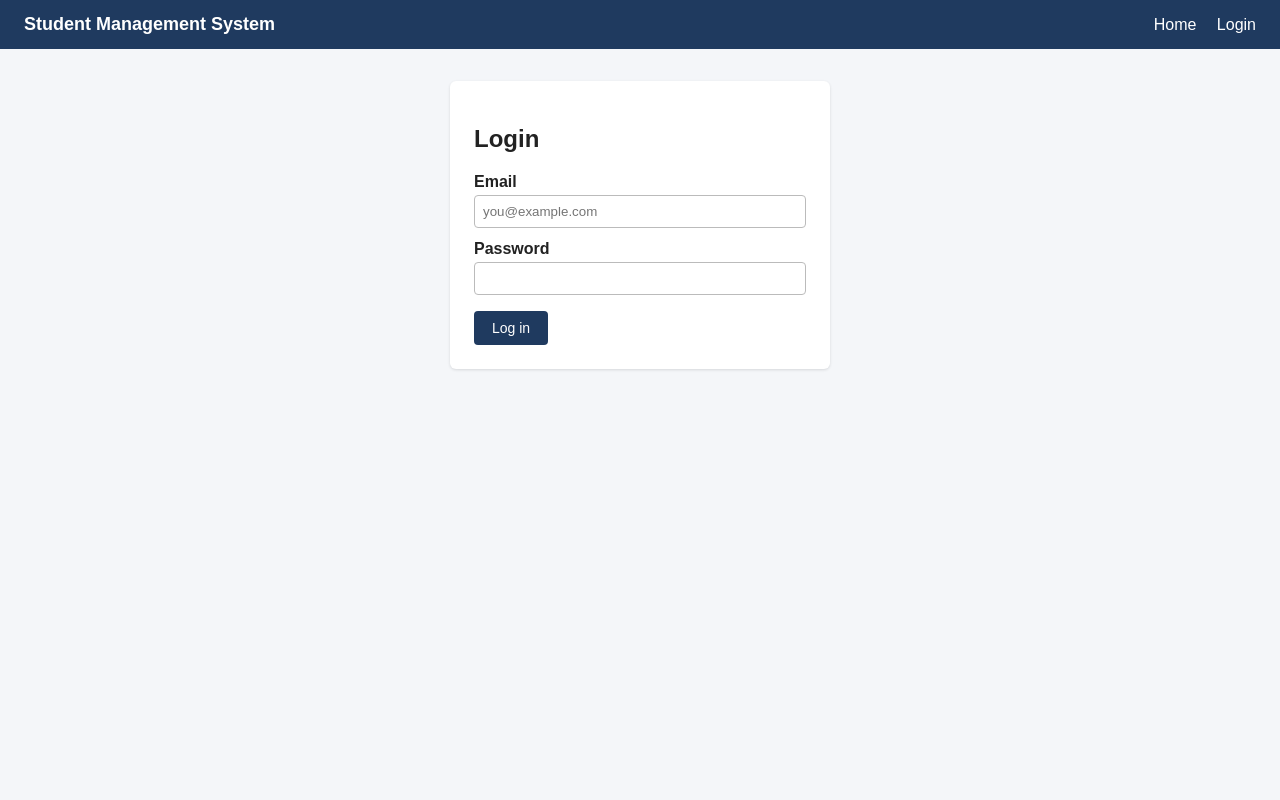
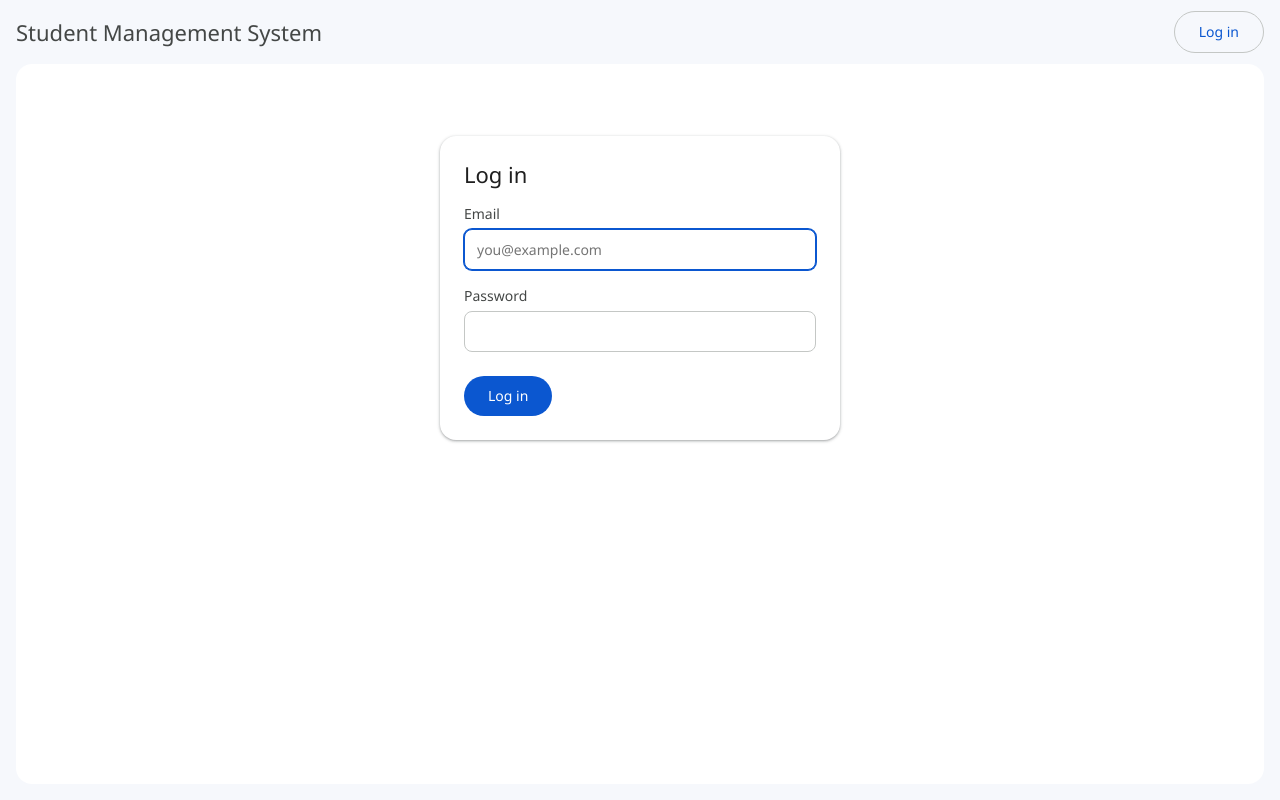
Before and after one commit to re-code1/laravel-capstone-2, a Laravel app: page /login in a window 1280 px wide. Run offline with Laravel 12, Linux system fonts and the light colour scheme.

Commit message:
Shared layout following frontend-designer standard
Co-Authored-By: Claude Sonnet 5.5 <noreply@anthropic.com>

```diff
--- a/public/css/school.css
+++ b/public/css/school.css
@@ -1,55 +1,118 @@
+/* School portal styles. Design standard: .claude/agents/frontend-designer.md */
+
+:root {
+    /* Surfaces */
+    --color-bg:            #F6F8FC;
+    --color-surface:       #FFFFFF;
+    --color-surface-alt:   #F8FAFD;
+
+    /* Brand */
+    --color-primary:       #0B57D0;
+    --color-primary-hover: #0842A0;
+    --color-primary-soft:  #D3E3FD;
+    --color-on-primary:    #FFFFFF;
+
+    /* Text */
+    --color-text:          #1F1F1F;
+    --color-text-muted:    #444746;
+    --color-text-faint:    #747775;
+
+    /* Lines and states */
+    --color-border:        #C4C7C5;
+    --color-divider:       #E0E2E6;
+    --color-hover:         #E8EAED;
+
+    /* Status */
+    --color-success:       #146C2E;  --color-success-bg: #C4EED0;
+    --color-danger:        #B3261E;  --color-danger-bg:  #F9DEDC;
+    --color-warning:       #7A5900;  --color-warning-bg: #FEF7E0;
+    --color-neutral:       #444746;  --color-neutral-bg: #E8EAED;
+
+    /* Shape */
+    --radius-card:  16px;
+    --radius-pill:  9999px;
+    --radius-input: 8px;
+    --shadow-card:  0 1px 2px rgba(60,64,67,.3), 0 1px 3px 1px rgba(60,64,67,.15);
+
+    /* Type */
+    --font: "Segoe UI", Roboto, Arial, Helvetica, sans-serif;
+}
+
 * { box-sizing: border-box; }
 
-body {
-    margin: 0;
-    font-family: Arial, Helvetica, sans-serif;
-    background: #f4f6f9;
-    color: #222;
+body { margin: 0; font: 400 14px/20px var(--font); background: var(--color-bg); color: var(--color-text); }
+
+/* Typography */
+h1 { margin: 0 0 16px; font: 400 22px/28px var(--font); color: var(--color-text); }
+h2 { margin: 0 0 12px; font: 500 16px/24px var(--font); color: var(--color-text); }
+
+/* Links */
+a { color: var(--color-primary); }
+a:hover { text-decoration: underline; }
+
+/* Buttons */
+.btn {
+    display: inline-flex; align-items: center; gap: 8px;
+    padding: 10px 24px; border-radius: var(--radius-pill);
+    font: 500 14px/20px var(--font); border: none; cursor: pointer;
+    text-decoration: none;
+}
+.btn:hover { text-decoration: none; }
+.btn-primary { background: var(--color-primary); color: var(--color-on-primary); }
+.btn-primary:hover { background: var(--color-primary-hover); box-shadow: var(--shadow-card); }
+.btn-secondary { background: transparent; color: var(--color-primary); border: 1px solid var(--color-border); }
+.btn-secondary:hover { background: var(--color-hover); }
+
+/* Form fields */
+label { display: block; margin: 16px 0 6px; font: 500 14px var(--font); color: var(--color-text-muted); }
+.input {
+    width: 100%; padding: 10px 12px; font: 400 14px var(--font);
+    background: var(--color-surface); color: var(--color-text);
+    border: 1px solid var(--color-border); border-radius: var(--radius-input);
+}
+.input:focus { outline: none; border-color: var(--color-primary); box-shadow: 0 0 0 1px var(--color-primary); }
+.input-error { border-color: var(--color-danger); }
+.field-error { color: var(--color-danger); font-size: 12px; margin-top: 4px; }
+
+/* Top bar */
+.site-header { display: flex; align-items: center; gap: 16px; height: 64px; padding: 8px 16px; background: var(--color-bg); }
+.site-header .brand { font: 400 22px var(--font); color: var(--color-text-muted); text-decoration: none; }
+.site-header .user-menu { margin-left: auto; display: flex; align-items: center; gap: 12px; color: var(--color-text-muted); }
+.inline-form { display: inline; }
+
+/* Side menu */
+.sidebar { width: 256px; padding: 8px 0; }
+.sidebar a { display: flex; align-items: center; gap: 16px; height: 32px; padding: 0 12px 0 26px; border-radius: 0 var(--radius-pill) var(--radius-pill) 0; color: var(--color-text); text-decoration: none; font-size: 14px; }
+.sidebar a:hover { background: var(--color-hover); }
+.sidebar a.active { background: var(--color-primary-soft); font-weight: 700; }
+.sidebar .menu-heading { padding: 16px 26px 4px; font: 500 12px var(--font); color: var(--color-text-faint); text-transform: uppercase; }
+.sidebar .menu-note { padding: 8px 26px; font-size: 12px; color: var(--color-text-faint); }
+
+/* Page layout */
+.app-shell { display: flex; min-height: calc(100vh - 64px); background: var(--color-bg); }
+.main { flex: 1; margin: 0 16px 16px 0; padding: 24px; background: var(--color-surface); border-radius: var(--radius-card); min-width: 0; }
+.app-shell > .main:first-child { margin-left: 16px; } /* no sidebar (guests) */
+.page-header { display: flex; align-items: center; justify-content: space-between; gap: 16px; margin-bottom: 24px; flex-wrap: wrap; }
+.page-header h1 { margin: 0; font: 400 22px var(--font); }
+.form-actions { display: flex; gap: 12px; margin-top: 24px; }
+.empty-state { padding: 48px 16px; text-align: center; color: var(--color-text-muted); }
+@media (max-width: 768px) {
+    .app-shell { flex-direction: column; }
+    .sidebar { width: 100%; }
+    .main { margin: 0 8px 8px; }
+    .app-shell > .main:first-child { margin-left: 8px; }
 }
 
-.site-header {
-    display: flex;
-    justify-content: space-between;
-    align-items: center;
-    padding: 14px 24px;
-    background: #1f3a5f;
-}
+/* Card */
+.card { background: var(--color-surface); padding: 24px; border-radius: var(--radius-card); box-shadow: var(--shadow-card); }
+.card-narrow { max-width: 400px; margin: 48px auto; }
 
-.site-header a { color: #fff; text-decoration: none; }
-.site-header .brand { font-weight: bold; font-size: 18px; }
-.site-header nav a { margin-left: 16px; }
+/* Alerts */
+.alert { padding: 12px 16px; border-radius: var(--radius-card); font-size: 14px; margin-bottom: 16px; }
+.alert-info    { background: var(--color-primary-soft); color: var(--color-text); }
+.alert-success { background: var(--color-success-bg);   color: var(--color-success); }
+.alert-warning { background: var(--color-warning-bg);   color: var(--color-warning); }
+.alert-danger  { background: var(--color-danger-bg);    color: var(--color-danger); }
 
-.container { max-width: 800px; margin: 32px auto; padding: 0 16px; }
-
-.card {
-    background: #fff;
-    padding: 24px;
-    border-radius: 6px;
-    box-shadow: 0 1px 3px rgba(0, 0, 0, 0.12);
-}
-
-.card-narrow { max-width: 380px; margin: 0 auto; }
-
-label { display: block; margin: 12px 0 4px; font-weight: bold; }
-
-input {
-    width: 100%;
-    padding: 8px;
-    border: 1px solid #bbb;
-    border-radius: 4px;
-}
-
-.btn {
-    display: inline-block;
-    margin-top: 16px;
-    padding: 9px 18px;
-    background: #1f3a5f;
-    color: #fff;
-    border: 0;
-    border-radius: 4px;
-    text-decoration: none;
-    cursor: pointer;
-    font-size: 14px;
-}
-
-.btn:hover { background: #2c507f; }
+/* Hidden labels */
+.sr-only { position: absolute; width: 1px; height: 1px; padding: 0; margin: -1px; overflow: hidden; clip: rect(0,0,0,0); border: 0; }
--- a/resources/views/auth/login.blade.php
+++ b/resources/views/auth/login.blade.php
@@ -1,20 +1,24 @@
 @extends('layouts.app')
 
-@section('title', 'Login')
+@section('title', 'Log in')
 
 @section('content')
-    <section class="card card-narrow">
-        <h1>Login</h1>
+    <div class="card card-narrow">
+        <h1>Log in</h1>
 
-        {{-- Form only for now: no action yet, real login comes in a later step. --}}
+        {{-- Form only for now: no action yet, real login comes in Wave 1. --}}
         <form>
             <label for="email">Email</label>
-            <input type="email" id="email" name="email" placeholder="you@example.com">
+            <input id="email" name="email" type="email" class="input @error('email') input-error @enderror"
+                   value="{{ old('email') }}" placeholder="you@example.com" required autofocus>
+            @error('email') <div class="field-error">{{ $message }}</div> @enderror
 
             <label for="password">Password</label>
-            <input type="password" id="password" name="password">
+            <input id="password" name="password" type="password" class="input" required>
 
-            <button type="button" class="btn">Log in</button>
+            <div class="form-actions">
+                <button type="button" class="btn btn-primary">Log in</button>
+            </div>
         </form>
-    </section>
+    </div>
 @endsection
--- a/resources/views/layouts/app.blade.php
+++ b/resources/views/layouts/app.blade.php
@@ -1,22 +1,36 @@
 <!DOCTYPE html>
 <html lang="en">
 <head>
-    <meta charset="UTF-8">
+    <meta charset="utf-8">
     <meta name="viewport" content="width=device-width, initial-scale=1">
     <title>@yield('title', 'Student Management System')</title>
     <link rel="stylesheet" href="{{ asset('css/school.css') }}">
 </head>
 <body>
     <header class="site-header">
-        <a href="{{ route('home') }}" class="brand">Student Management System</a>
-        <nav>
-            <a href="{{ route('home') }}">Home</a>
-            <a href="{{ route('login') }}">Login</a>
-        </nav>
+        <a href="{{ url('/') }}" class="brand">Student Management System</a>
+        @guest
+            <div class="user-menu">
+                <a href="{{ url('/login') }}" class="btn btn-secondary">Log in</a>
+            </div>
+        @endguest
     </header>
 
-    <main class="container">
-        @yield('content')
-    </main>
+    <div class="app-shell">
+        @auth
+            <nav class="sidebar" aria-label="Main menu">
+                <a href="{{ url('/') }}" @class(['active' => request()->is('/')])>Home</a>
+                {{-- Menu goes here. The real role menu comes in Wave 3. --}}
+                <div class="menu-note">Menu goes here</div>
+            </nav>
+        @endauth
+
+        <main class="main">
+            @if (session('status')) <div class="alert alert-success" role="status">{{ session('status') }}</div> @endif
+            @if (session('error'))  <div class="alert alert-danger" role="alert">{{ session('error') }}</div>  @endif
+
+            @yield('content')
+        </main>
+    </div>
 </body>
 </html>
```
Also changed, not shown: resources/views/home.blade.php (+8 -4 lines).
